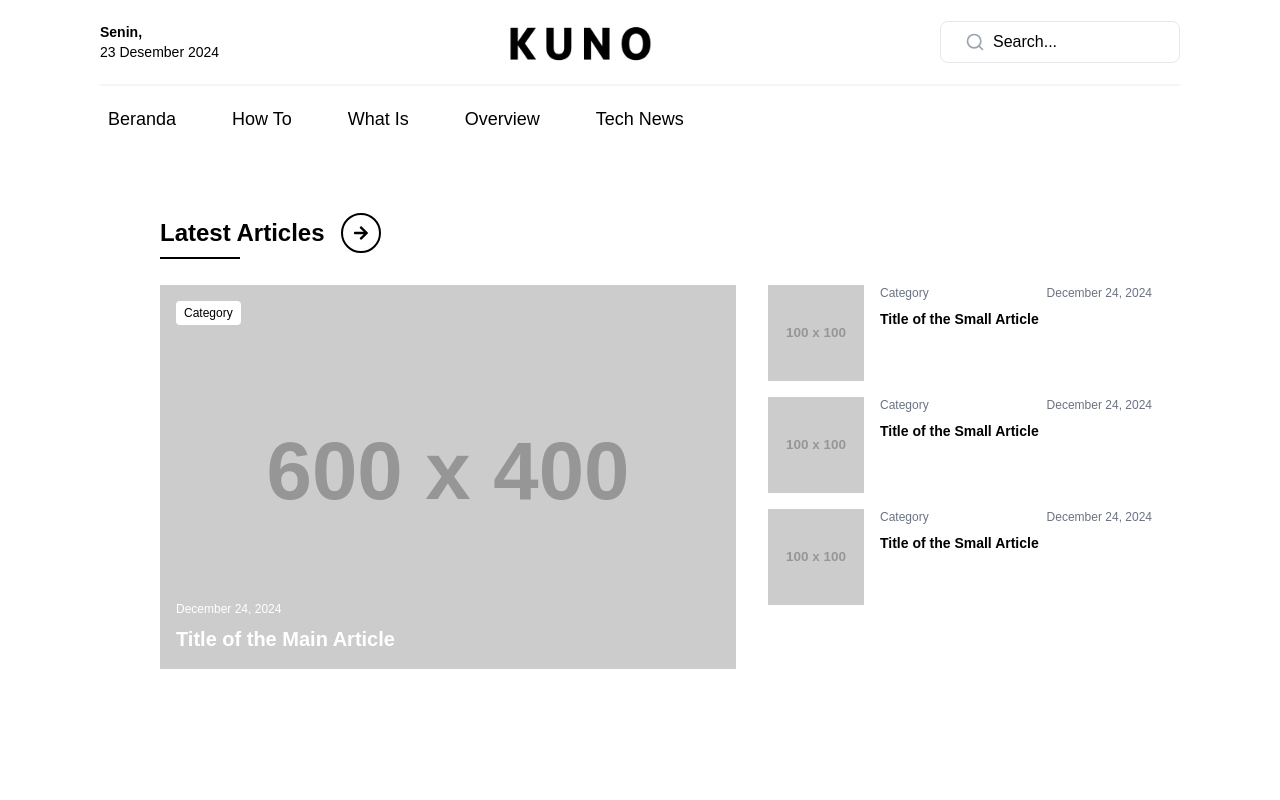
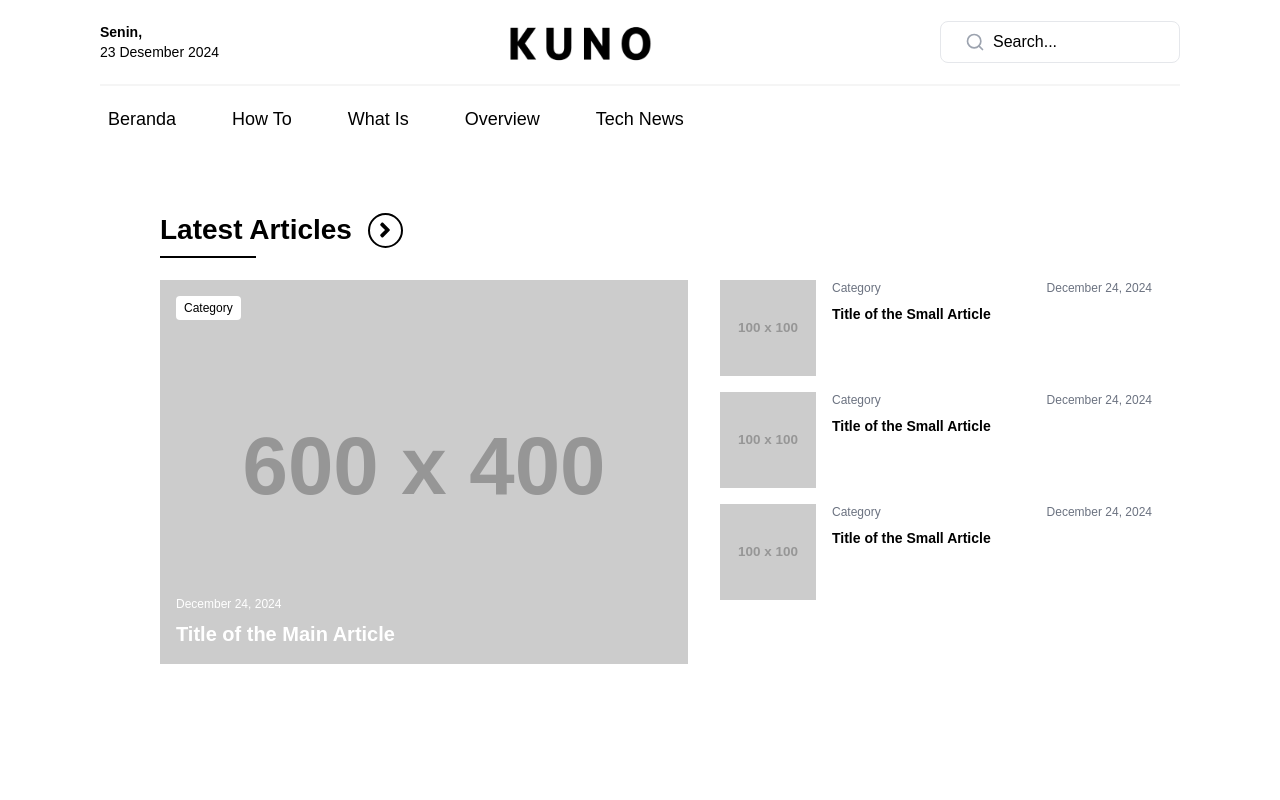
Before and after one commit to FairuzLQ/kuno, a Next.js app: page / in a window 1280 px wide. Shown: the top 800 px of the page. Built offline with nearby package versions, Linux system fonts and the light colour scheme.

Commit message:
add slightly animation

```diff
--- a/app/components/beranda-components/LatestArticles.js
+++ b/app/components/beranda-components/LatestArticles.js
@@ -1,27 +1,30 @@
 import React from "react";
-import { FaArrowRight } from "react-icons/fa"; // Import arrow icon from react-icons
+import { FaAngleRight } from "react-icons/fa"; // Import angle right icon from react-icons
 
 export default function LatestArticles() {
   return (
     <div className="p-8 sm:p-20">
       {/* Title Section */}
       <div className="flex items-center gap-4 mb-8 mt-[-100px]">
+        {/* Wrapper for text and arrow for the hover effect */}
         <a
           href="#"
-          className="text-2xl font-bold relative hover:text-gray-700"
+          className="flex items-center gap-4 text-2xl font-bold relative hover:text-gray-700 transition-all duration-200 transform hover:scale-105"
         >
-          Latest Articles
-          {/* Modern Half Underline */}
-          <span className="absolute bottom-[-10px] left-0 w-20 h-[2px] bg-black"></span>
+          <span className="text-[28px]">
+            Latest Articles
+            {/* Modern Half Underline */}
+            <span className="absolute bottom-[-10px] left-0 w-24 h-[2px] bg-black"></span>
+          </span>
+          {/* Modern Arrow */}
+          <div className="w-[35px] h-[35px] border-2 border-black rounded-full flex items-center justify-center transition-all duration-200 transform hover:scale-105">
+            <FaAngleRight className="text-black" />
+          </div>
         </a>
-        {/* Modern Arrow */}
-        <div className="w-10 h-10 border-2 border-black rounded-full flex items-center justify-center">
-          <FaArrowRight className="text-black" />
-        </div>
       </div>
 
       {/* Articles Layout */}
-      <div className="grid grid-cols-[60%_40%] gap-8">
+      <div className="grid grid-cols-[55%_45%] gap-8">
         {/* Left Section: Main Article */}
         <div
           className="relative bg-cover bg-center h-96"
```
